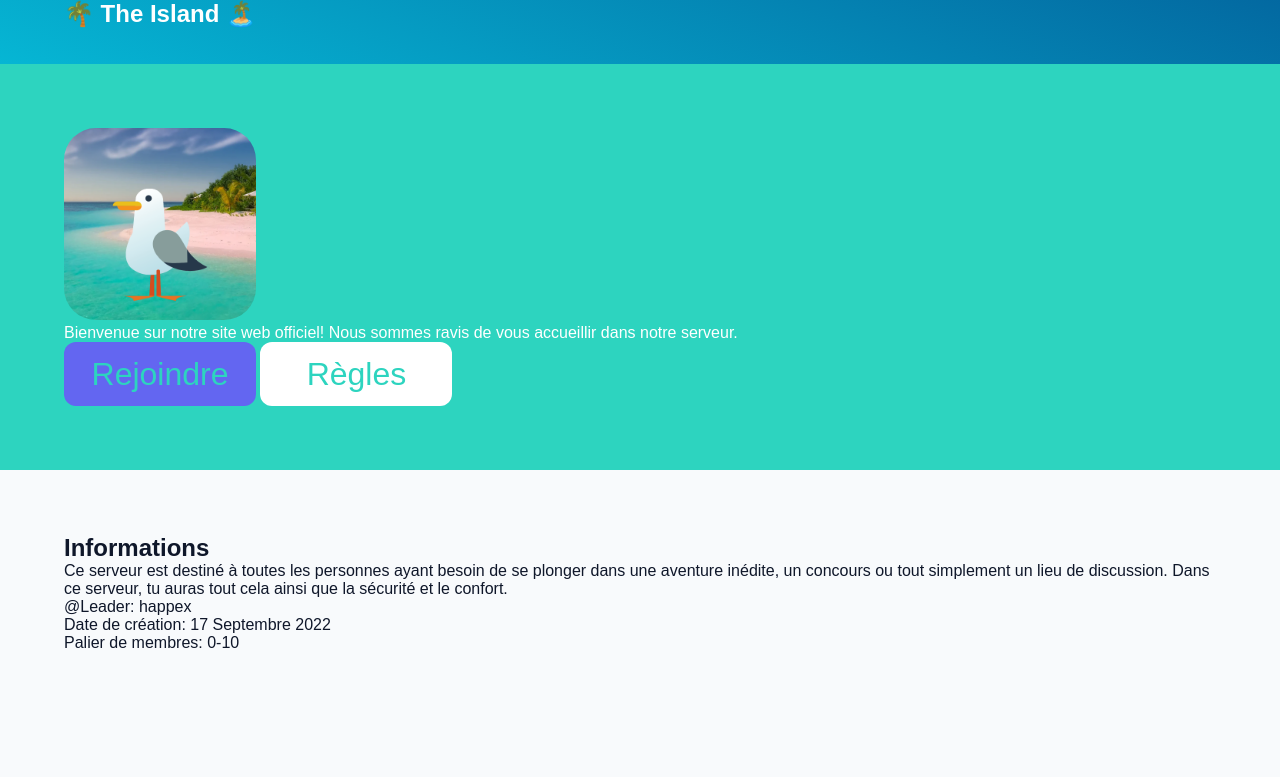
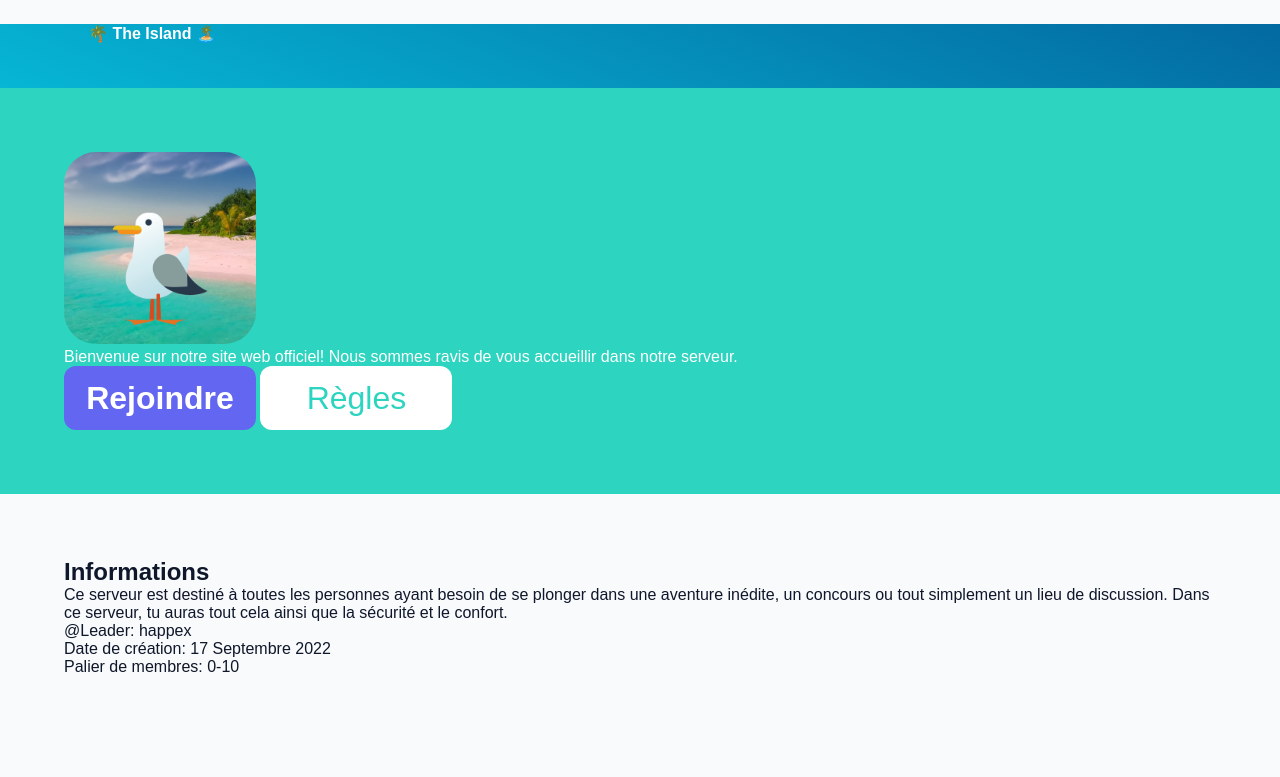
Before and after one commit to ha2pex/theisland, a plain HTML site: page public/index.html in a window 1280 px wide. Shown: the top 777 px of the page. Drawn offline with Linux system fonts and the light colour scheme.

Commit message:
:fire: Multi commit

```diff
--- a/public/style.css
+++ b/public/style.css
@@ -39,6 +39,10 @@ body {
   height: 64px;
   padding: 0 64px;
 }
+.topbar > h1 {
+  margin: 24px;
+  font-size: 16px;
+}
 
 header {
   color: var(--primary-text);
@@ -69,9 +73,9 @@ button {
 }
 
 .btn-discord {
-  color: var(--text-btn-full);
+  color: #ffffff;
   background-color: #6366f1;
-  font-weight: 400;
+  font-weight: 600;
 }
 
 button > a {
@@ -82,7 +86,7 @@ button > a {
 .btn-full > a {
   color: var(--text-btn-full);
 }
-.discord > a {
+.btn-discord > a {
   color: #ffffff;
 }
 
```
